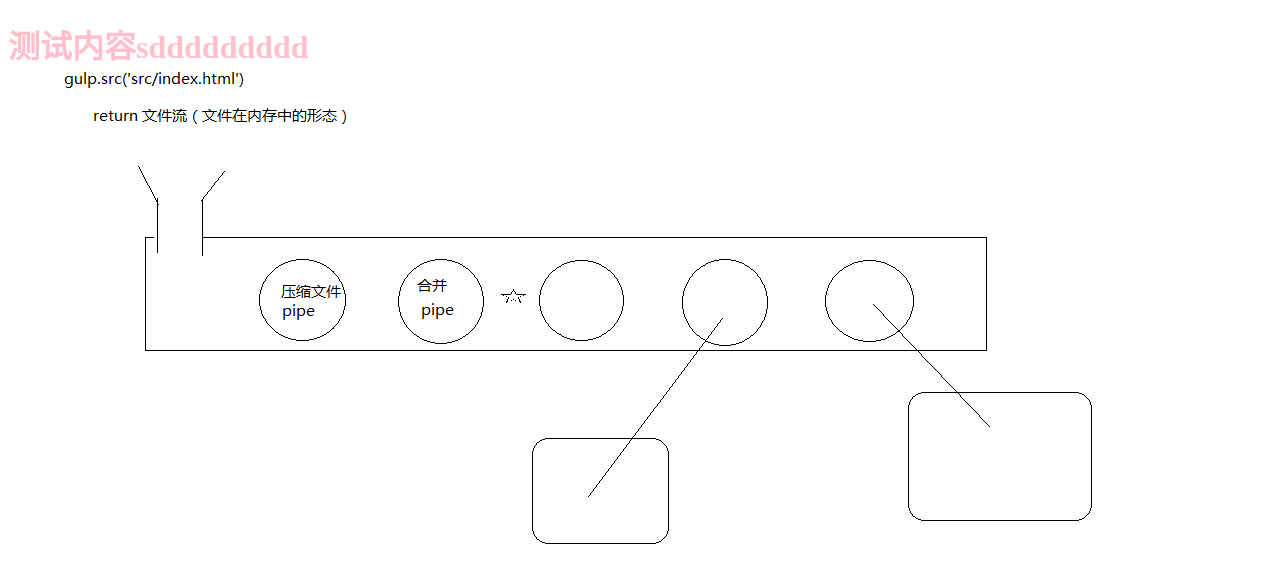
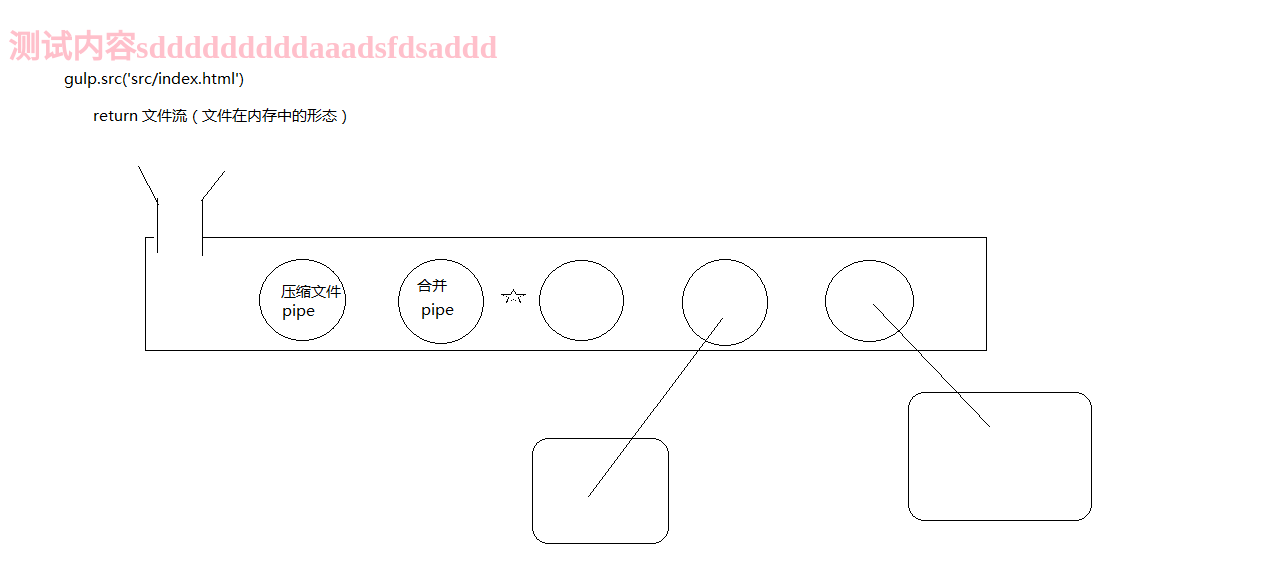
Before and after one commit to bobycode/gulp-demo, a website: page src/index.html in a window 1280 px wide. Drawn offline with nearby package versions, Linux system fonts and the light colour scheme; files that its build step writes are made by us from their sources.

Commit message:
'第二次提交代码到仓库'

```diff
--- a/src/index.html
+++ b/src/index.html
@@ -8,7 +8,7 @@
 
 <body>
 <!-- 测试注释 -->
-<h1>测试内容sddddddddd</h1>
+<h1>测试内容sdddddddddaaadsfdsaddd</h1>
 <script src="scripts/all.js"></script>
 </body>
 
```
